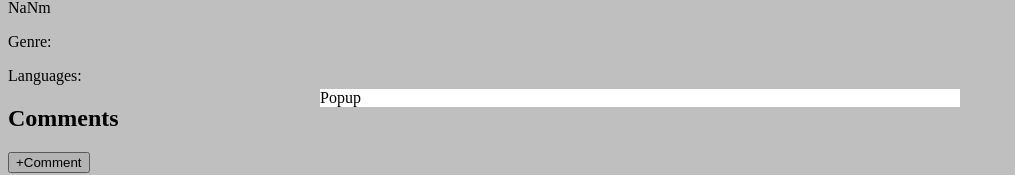
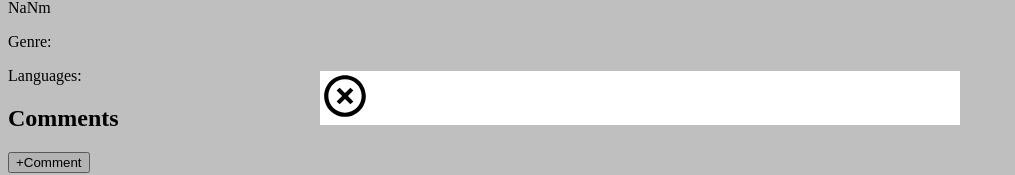
Before and after one commit to olsenjames1116/social-networking-app, a React (Create React App) app: page /1 in a window 1280 px wide. Both pictures are taken after a click on the button "+Comment". Shown: the part 302-477 px from the top of the page, without its empty margins (0-1015 px from the left). Built offline with nearby package versions, Linux system fonts and the light colour scheme; no server answers.

Commit message:
Create close icon component
This component displays in the popup created from  a new comment. It
will be used to close out the popup when clicked.

```diff
--- a/src/components/content/moviePage/MoviePage.js
+++ b/src/components/content/moviePage/MoviePage.js
@@ -3,8 +3,8 @@ import { useParams } from 'react-router-dom';
 import MovieData from './movieData/MovieData';
 import Comments from './comments/Comments';
 import { useSelector } from 'react-redux';
-import PageCover from './comments/PageCover';
-import Popup from './comments/Popup';
+import PageCover from './comments/popup/PageCover';
+import Popup from './comments/popup/Popup';
 
 export default function MoviePage() {
   const { id } = useParams();
--- /dev/null
+++ b/src/components/content/moviePage/comments/popup/CloseIcon.js
@@ -0,0 +1,11 @@
+import React from 'react';
+import { closeIcon } from '../../../../../images';
+
+export default function CloseIcon() {
+  const style = {
+    height: '50px',
+    width: 'auto'
+  };
+
+  return <img src={closeIcon} alt="A close icon" style={style}></img>;
+}
--- a/src/components/content/moviePage/comments/Popup.js
+++ b/src/components/content/moviePage/comments/popup/Popup.js
@@ -1,4 +1,5 @@
 import React from 'react';
+import CloseIcon from './CloseIcon';
 
 export default function Popup() {
   const style = {
@@ -13,7 +14,7 @@ export default function Popup() {
 
   return (
     <div className="popup" style={style}>
-      Popup
+      <CloseIcon />
     </div>
   );
 }
```
Also changed, not shown: src/components/content/moviePage/comments/popup/PageCover.js (renamed from src/components/content/moviePage/comments/PageCover.js).
